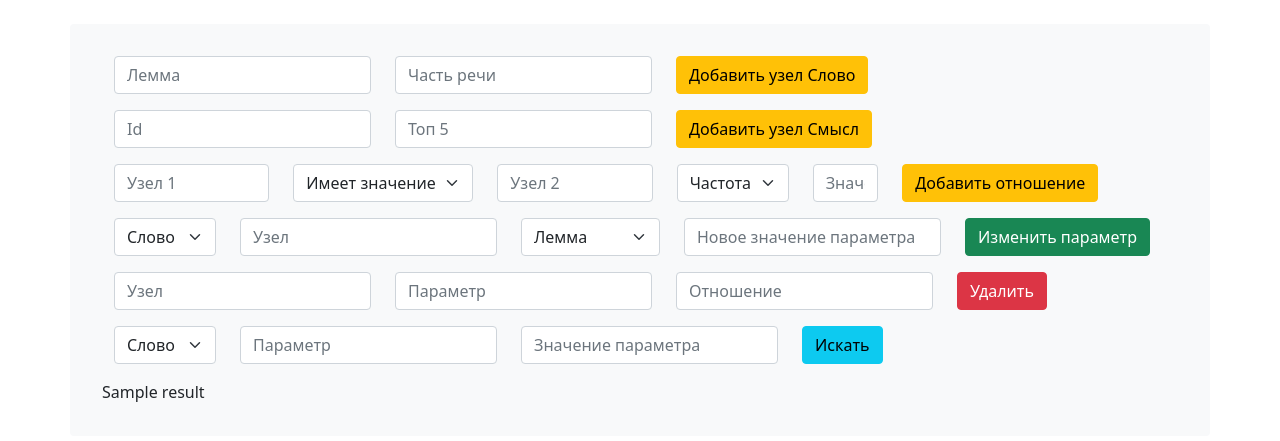
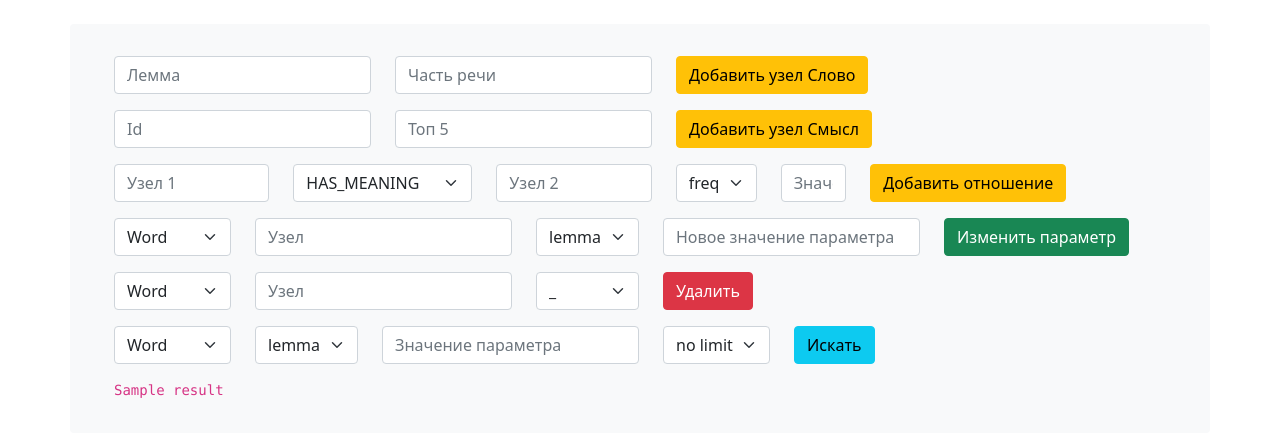
Before and after one commit to toskn/neo4j_db, a Flask app: template templates/index.html in a window 1280 px wide. Shown: the top 441 px of the page. Run offline with Flask 2, Linux system fonts and the light colour scheme; the template is opened without the code that fills it: most values are stand-ins (such as "Sample title", 1, 10 or a date in 2020).

Commit message:
Add files via upload

```diff
--- a/app.py
+++ b/app.py
@@ -2,7 +2,14 @@ import os
 from flask import Flask, request, render_template, Response
 from collections import defaultdict
 from neo4j import GraphDatabase, basic_auth
+import json
 app = Flask(__name__)
+
+
+features = {'Word': ['lemma', 'pos'],
+            'Meaning': ['id', 'Top5'],
+            'IS_HYPONYM_OF': ['freq'],
+            'HAS_MEANING': []}
 
 
 @app.route('/')
@@ -12,8 +19,15 @@ def index():
         action = parse_action(req)
         arguments = parse_arguments(req)
         result = action(arguments)
+        result = postprocc_result(result)
         return render_template('index.html', result=result)
     return render_template('index.html')
+
+
+def postprocc_result(result):
+    if result:
+        result = result.data()
+    return json.dumps(result, ensure_ascii=False)
 
 
 def parse_action(req):
@@ -36,6 +50,7 @@ def parse_arguments(req):
         if '-' in entity:
             node, label = entity.split('-')
             args['label'] = label
+            args['entity'] = node
         else:
             args['entity'] = entity
         args[value_name] = v
@@ -43,43 +58,84 @@ def parse_arguments(req):
 
 
 def delete(arg_dict):
-    # TODO: cypher delete
-    result=''
-
+    node_type = arg_dict.get('type', 'Word')
+    node_prop = features[node_type][0]
+    node_value = arg_dict['value'] if node_prop == 'id' else f"'{arg_dict['value']}'"
+    prop = arg_dict['prop']
+    if prop == '_':
+        req = "MATCH (x:" + node_type + " {" + node_prop + ": " + node_value + "})\n" + \
+              "DETACH DELETE x"
+    else:
+        req = "MATCH (x:" + node_type + " {" + node_prop + ": " + node_value + "})\n" + \
+              "REMOVE x." + prop
+    result = session.run(req)
     return result
 
 
 def create(arg_dict):
-    # TODO: cypher create
-    result = ''
-    features = ''
-    for k, v in arg_dict.items():
-        if k == 'label' or k == 'entity':
-            continue
-        features += k + ': "' + v + '", '
-    req = "CREATE (:" + arg_dict['label'] + " {" + features + "})"
-    # result = session.run(req)
-    return req
+    result = []
+    params = []
+    ent = arg_dict.get('entity')
+    if ent is not None and ent == 'node':
+        for k, v in arg_dict.items():
+            if k == 'label' or k == 'entity':
+                continue
+            elif k == 'id':
+                params.append(k + ': ' + v)
+            else:
+                params.append(k + ': "' + v + '"')
+        req = "CREATE (r:" + arg_dict['label'].capitalize() + " {" + ", ".join(params) + "})"
+        req += "\nRETURN r"
+        result = session.run(req)
+    elif ent is not None and ent == 'rel':
+        prop_value = arg_dict.get('prop-value')
+        if 'MEANING' in arg_dict['type']:
+            req = "MATCH (s:Word {lemma: '" + arg_dict['source'] + "'})\n" + \
+                  "MATCH (t:Meaning {id: " + arg_dict['target'] + "})\n"
+        else:
+            req = "MATCH (s:Word {lemma: '" + arg_dict['source'] + "'})\n" + \
+                  "MATCH (t:Word {lemma: '" + arg_dict['target'] + "'})\n"
+        if prop_value is not None:
+            req += "CREATE (s)-[rel:" + arg_dict['type'] + " {" + arg_dict['prop'] + ": " + prop_value + "}]->(t)\n"
+        else:
+            req += "CREATE (s)-[rel:" + arg_dict['type'] + "]->(t)\n"
+        req += "RETURN rel"
+        result = session.run(req)
+    return result
 
 
 def update(arg_dict):
-    # TODO: cypher update
-    result = ''
+    node_type = arg_dict.get('type', 'Word')
+    node_prop = features[node_type][0]
+    prop = arg_dict['prop']
+    node_value = arg_dict['value'] if node_prop == 'id' else f"'{arg_dict['value']}'"
+    prop_value = arg_dict['prop-value'] if prop == 'id' else f"'{arg_dict['prop-value']}'"
+    req = "MATCH (x:" + node_type + " {" + node_prop + ": " + node_value + "})\n" + \
+          "SET x." + prop + " = " + prop_value + "\n"\
+          "RETURN x"
+    result = session.run(req)
     return result
 
 
 def search(arg_dict):
-    # TODO: cypher search
-    result = ''
+    node_type = arg_dict.get('type', 'Word')
+    prop = arg_dict['prop']
+
+    prop_value = arg_dict['prop-value'] if prop == 'id' else f"'{arg_dict['prop-value']}'"
+    req = "MATCH (x:" + node_type + " {" + prop + ": " + prop_value + "})\n"
+    if arg_dict['limit'] != 'no limit':
+        req += "LIMIT " + arg_dict['limit'] + "\n"
+    req += "RETURN x"
+    result = session.run(req)
     return result
 
 
 if __name__ == '__main__':
-    # driver = GraphDatabase.driver(
-    #     "bolt://54.237.90.173:33444",
-    #     auth=basic_auth("neo4j", "lockers-label-soldiers"))
-    # session = driver.session()
-
+    driver = GraphDatabase.driver(
+        "bolt://3.219.31.221:7687",
+        auth=basic_auth("neo4j", "petroleum-honor-flare"))
+    global session
+    session = driver.session()
     # un comment if move to heroku
     # port = int(os.environ.get("PORT", 5000))
     # app.run(host='0.0.0.0', port=port, debug=True)
--- a/templates/index.html
+++ b/templates/index.html
@@ -24,7 +24,7 @@
       <input type="text" class="form-control" name="add_node-meaning_id" placeholder="Id">
     </div>
     <div class="col-auto">
-      <input type="text" class="form-control" name="add_node-meaning_top" placeholder="Топ 5">
+      <input type="text" class="form-control" name="add_node-meaning_Top5" placeholder="Топ 5">
     </div>
     <div class="col-auto">
       <button type="submit" class="btn btn-warning">Добавить узел Смысл</button>
@@ -32,20 +32,20 @@
   </form>
   <form class="form-group row m-3 align-items-center">
     <div class="col-2">
-      <input type="text" class="form-control" name="add_rel_1" placeholder="Узел 1">
+      <input type="text" class="form-control" name="add_rel_source" placeholder="Узел 1">
     </div>
     <div class="col-auto">
       <select class="form-select" name="add_rel_type">
-        <option>Имеет значение</option>
-        <option>Гипоним</option>
+        <option>HAS_MEANING</option>
+        <option>IS_HYPONYM_OF</option>
       </select>
     </div>
     <div class="col-2">
-      <input type="text" class="form-control" name="add_rel_2" placeholder="Узел 2">
+      <input type="text" class="form-control" name="add_rel_target" placeholder="Узел 2">
     </div>
     <div class="col-auto">
       <select class="form-select" name="add_rel_prop">
-        <option>Частота</option>
+        <option>freq</option>
       </select>
     </div>
     <div class="col-1">
@@ -58,8 +58,8 @@
   <form class="form-group row m-3 align-items-center">
     <div class="col-auto">
       <select class="form-select" name="update_node_type">
-        <option>Слово</option>
-        <option>Смысл</option>
+        <option>Word</option>
+        <option>Meaning</option>
       </select>
     </div>
     <div class="col-auto">
@@ -67,8 +67,10 @@
     </div>
     <div class="col-auto">
       <select class="form-select" name="update_node_prop">
-        <option>Лемма</option>
-        <option>Часть речи</option>
+        <option>lemma</option>
+        <option>pos</option>
+        <option>id</option>
+        <option>Top5</option>
       </select>
     </div>
     <div class="col-auto">
@@ -80,13 +82,22 @@
   </form>
   <form class="form-group row m-3 align-items-center">
     <div class="col-auto">
+      <select class="form-select" name="del_node_type">
+        <option>Word</option>
+        <option>Meaning</option>
+      </select>
+    </div>
+    <div class="col-auto">
       <input type="text" class="form-control" name="del_node_value" placeholder="Узел">
     </div>
     <div class="col-auto">
-      <input type="text" class="form-control" name="del_node_prop" placeholder="Параметр">
-    </div>
-    <div class="col-auto">
-      <input type="text" class="form-control" name="del_node_rel" placeholder="Отношение">
+      <select class="form-select" name="del_node_prop">
+        <option>_</option>
+        <option>lemma</option>
+        <option>pos</option>
+        <option>id</option>
+        <option>Top5</option>
+      </select>
     </div>
     <div class="col-auto">
       <button type="submit" class="btn btn-danger">Удалить</button>
@@ -95,22 +106,35 @@
   <form class="form-group row m-3 align-items-center">
     <div class="col-auto">
       <select class="form-select" name="search_node_type">
-        <option>Слово</option>
-        <option>Смысл</option>
+        <option>Word</option>
+        <option>Meaning</option>
       </select>
     </div>
     <div class="col-auto">
-      <input type="text" class="form-control" name="search_node_prop" placeholder="Параметр">
+      <select class="form-select" name="search_node_prop">
+        <option>lemma</option>
+        <option>pos</option>
+        <option>id</option>
+        <option>Top5</option>
+      </select>
     </div>
     <div class="col-auto">
       <input type="text" class="form-control" name="search_node_prop-value" placeholder="Значение параметра">
+    </div>
+    <div class="col-auto">
+      <select class="form-select" name="search_node_limit">
+        <option>no limit</option>
+        <option>5</option>
+        <option>10</option>
+        <option>50</option>
+      </select>
     </div>
     <div class="col-auto">
       <button type="submit" class="btn btn-info">Искать</button>
     </div>
   </form>
   <div class="row m-3">
-    {{ result }}
+    <code>{{ result }}</code>
   </div>
 </div>
 </body>
```
